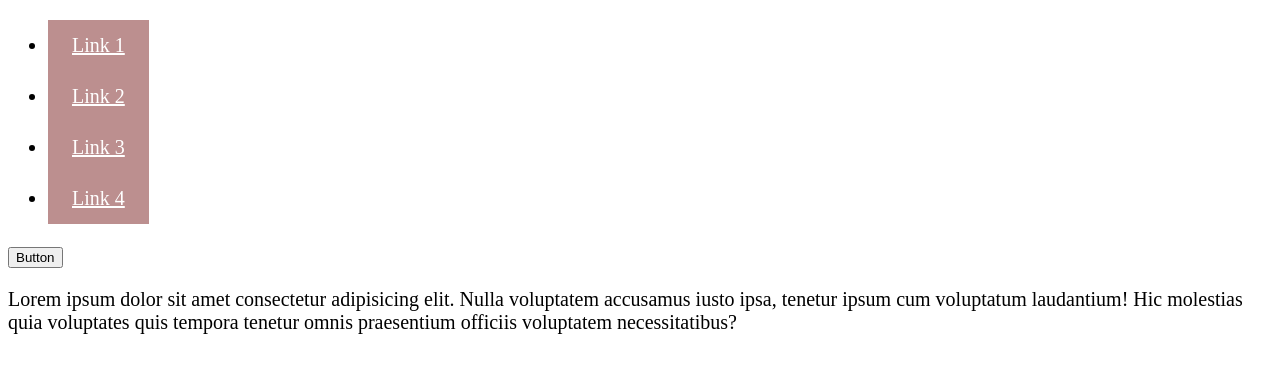
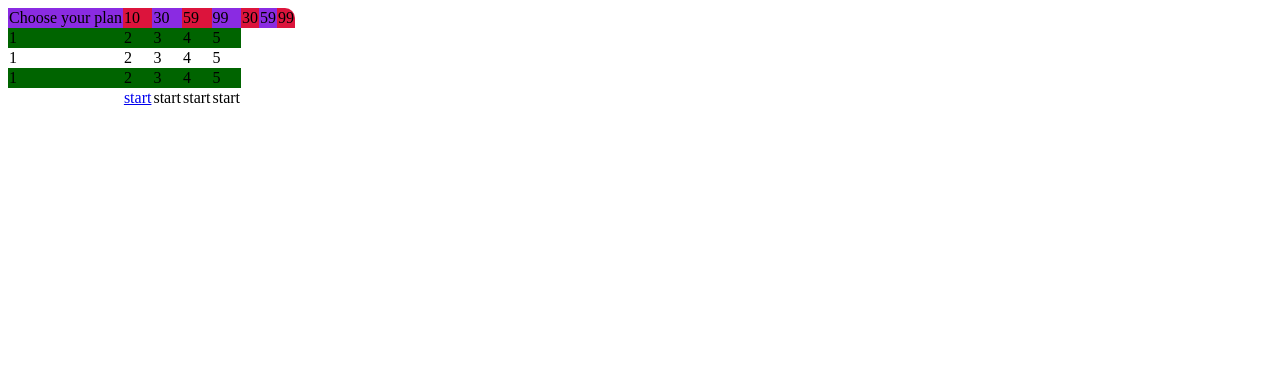
Before and after one commit to freshjs-fte/css_practice, a plain HTML site: page index.html in a window 1280 px wide. Drawn offline with Linux system fonts and the light colour scheme.

Commit message:
Add table example

```diff
--- /dev/null
+++ b/assets/css/child.css
@@ -0,0 +1,52 @@
+#tariffs {
+  /* border: 1px solid black; */
+  border-collapse: collapse;
+  border-radius: 10px;
+}
+
+#tariffs td {
+  /* border: 1px solid black; */
+}
+
+#tariffs > thead td:first-child {
+  background-color: blueviolet;
+}
+
+#tariffs > thead td:last-child {
+  background-color: blueviolet;
+  border-top-right-radius: 10px;
+}
+
+#tariffs > thead td:nth-child(1n) {
+  background-color: blueviolet;
+}
+
+#tariff > tfoot > tr a {
+  display: inline-block;
+  padding: 10px 20px;
+}
+
+/*
+odd - нечетный
+even - четный
+*/
+
+/*
+#7887ab
+#4f628e
+#2e4172
+#162955
+#061539
+
+#dbdbdb
+#e7e7e7
+#f3f3f3
+*/
+
+#tariffs > thead td:nth-child(even) {
+  background-color: crimson;
+}
+
+#tariffs > tbody tr:nth-child(odd) {
+  background-color: darkgreen;
+}
--- a/index.html
+++ b/index.html
@@ -1,25 +1,61 @@
 <!DOCTYPE html>
 <html lang="en">
   <head>
-        <meta charset="UTF-8">
-        <meta http-equiv="X-UA-Compatible" content="IE=edge">
-        <meta name="viewport" content="width=device-width, initial-scale=1.0">
+    <meta charset="UTF-8" />
+    <meta http-equiv="X-UA-Compatible" content="IE=edge" />
+    <meta name="viewport" content="width=device-width, initial-scale=1.0" />
     <title>Document</title>
     <!-- <link rel="stylesheet" href="./assets/css/style.css"> -->
     <!-- <link rel="stylesheet" href="./assets/css/selectors.css"> -->
-        <link rel="stylesheet" href="./assets/css/pseudoclasses.css">
+    <!-- <link rel="stylesheet" href="./assets/css/pseudoclasses.css" /> -->
+    <link rel="stylesheet" href="./assets/css/child.css" />
   </head>
   <body>
-        <nav class="navigation">
-            <ul class="navlist">
-                <li><a href="http://google.com" target="_blank" class="sitelink" >Link 1</a></li>
-                <li><a href="http://wikipedia.org" target="_blank" class="sitelink">Link 2</a></li>
-                <li><a href="http://yahoo.com" target="_blank" class="sitelink" tabindex="10">Link 3</a></li>
-                <li><a href="http://amazon.com" target="_blank" class="sitelink">Link 4</a></li>
-            </ul>
-        </nav>
-        <button class="sitelink">Button</button>
-
-        <div tabindex="0"><p>Lorem ipsum dolor sit amet consectetur adipisicing elit. Nulla voluptatem accusamus iusto ipsa, tenetur ipsum cum voluptatum laudantium! Hic molestias quia voluptates quis tempora tenetur omnis praesentium officiis voluptatem necessitatibus?</p></div>
+    <table id="tariffs">
+      <thead>
+        <tr>
+          <td>Choose your plan</td>
+          <td>10</td>
+          <td>30</td>
+          <td>59</td>
+          <td>99</td>
+          <td>30</td>
+          <td>59</td>
+          <td>99</td>
+        </tr>
+      </thead>
+      <tbody>
+        <tr>
+          <td>1</td>
+          <td>2</td>
+          <td>3</td>
+          <td>4</td>
+          <td>5</td>
+        </tr>
+        <tr>
+          <td>1</td>
+          <td>2</td>
+          <td>3</td>
+          <td>4</td>
+          <td>5</td>
+        </tr>
+        <tr>
+          <td>1</td>
+          <td>2</td>
+          <td>3</td>
+          <td>4</td>
+          <td>5</td>
+        </tr>
+      </tbody>
+      <tfoot>
+        <tr>
+          <td></td>
+          <td><a href="#">start</a></td>
+          <td>start</td>
+          <td>start</td>
+          <td>start</td>
+        </tr>
+      </tfoot>
+    </table>
   </body>
 </html>
```
Lines whose indentation alone changed are shown as unchanged.
